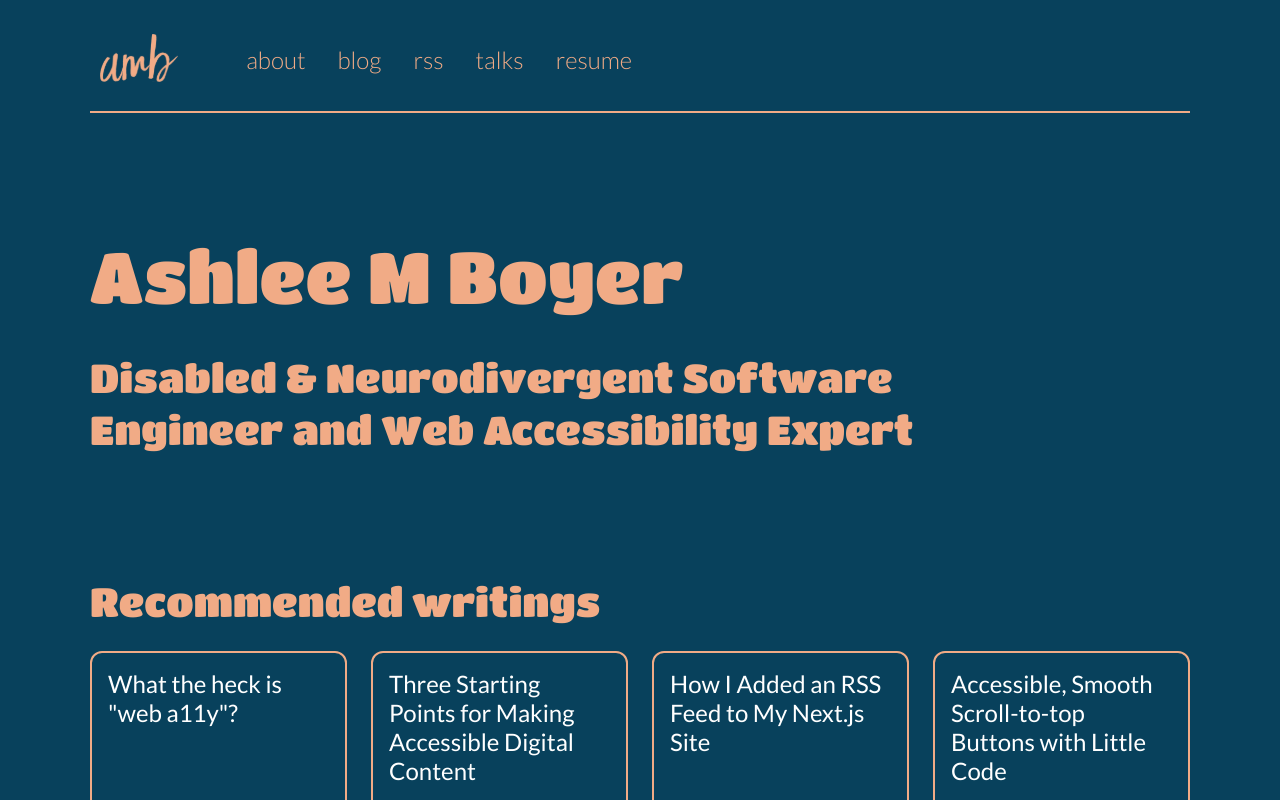
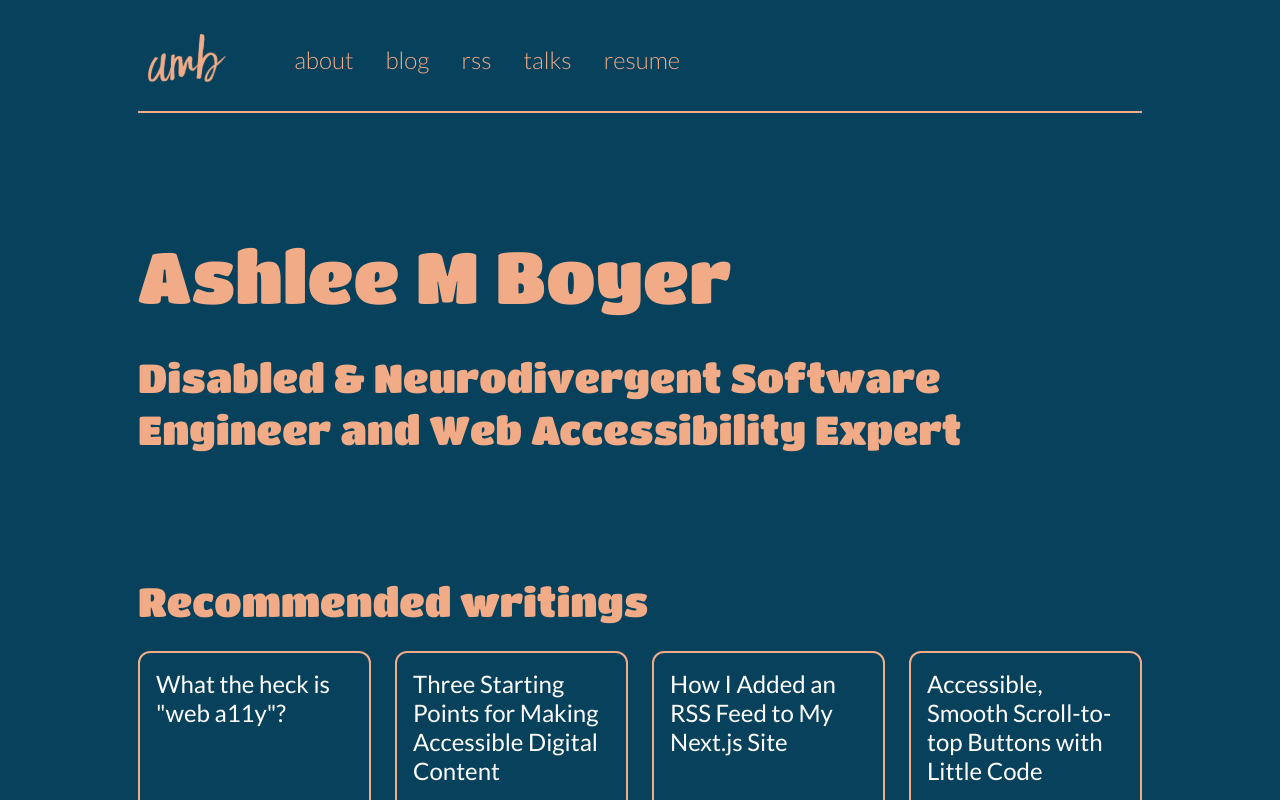
Before and after one commit to ashleemboyer/ashleemboyer-com, a Next.js app: page / in a window 1280 px wide. Shown: the top 800 px of the page. Built offline with nearby package versions, Linux system fonts and the light colour scheme.

Commit message:
Setting box-sizing

```diff
--- a/app/global.css
+++ b/app/global.css
@@ -1,4 +1,4 @@
-@import url("https://fonts.googleapis.com/css2?family=Lato:ital,wght@0,300;0,400;0,700;1,300;1,400;1,700&family=Lora:ital,wght@0,400;0,600;1,400;1,600&family=Roboto+Mono:ital,wght@0,400;0,700;1,400;1,700&family=Titan+One&display=swap");
+@import url('https://fonts.googleapis.com/css2?family=Lato:ital,wght@0,300;0,400;0,700;1,300;1,400;1,700&family=Lora:ital,wght@0,400;0,600;1,400;1,600&family=Roboto+Mono:ital,wght@0,400;0,700;1,400;1,700&family=Titan+One&display=swap');
 
 :root {
   /* colors */
@@ -9,9 +9,13 @@
   --tumbleweed: #f1ab86;
 
   /* typography */
-  --font-family-heading: "Titan One", cursive;
-  --font-family-body: "Lato", sans-serif;
-  --font-family-mono: "Roboto Mono", monospace;
+  --font-family-heading: 'Titan One', cursive;
+  --font-family-body: 'Lato', sans-serif;
+  --font-family-mono: 'Roboto Mono', monospace;
+}
+
+* {
+  box-sizing: border-box;
 }
 
 html {
```
